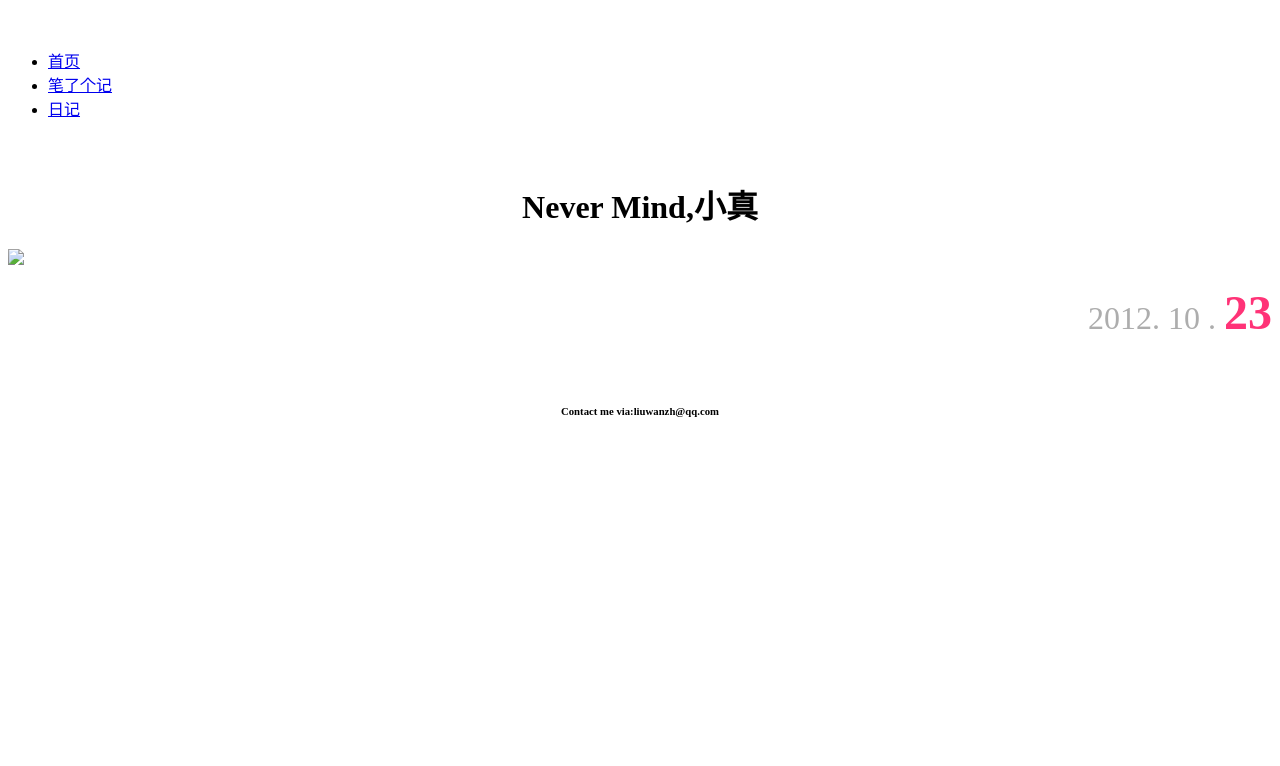
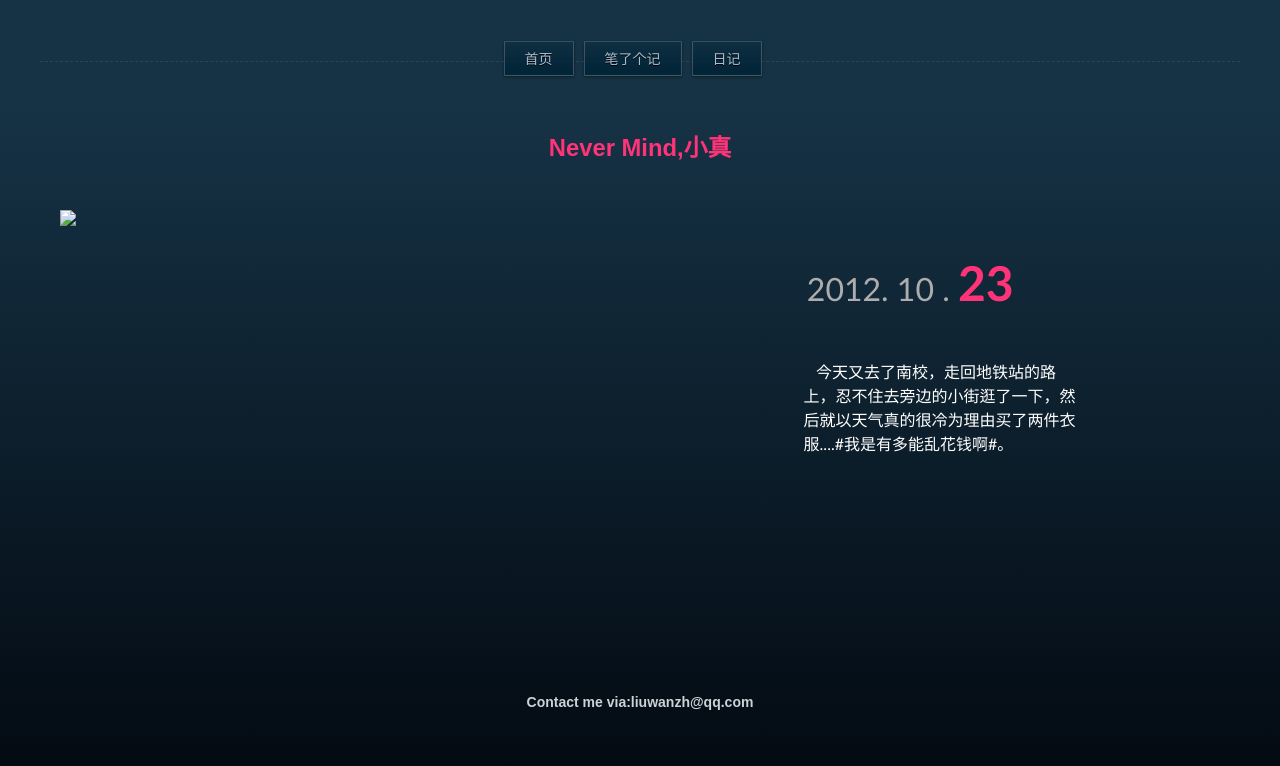
Before and after one commit to liuwanzh/demo, a Jekyll site: the page built from wiki_html/index.html, in a window 1280 px wide. Shown: the top 766 px of the page. Built offline with Jekyll 4.4.1, drawn with Linux system fonts in a browser that asks for light colours; nearby versions of some CDN libraries; library files that are not in the unit come from our copies.

Commit message:
today first

```diff
--- a/_layouts/default.html
+++ b/_layouts/default.html
@@ -2,7 +2,7 @@
 <html>
  　<head>
      <meta http-equiv="content-type" content="text/html; charset=utf-8" />
-     <link rel="stylesheet" type="text/css" href="style.css" />
+     <link rel="stylesheet" type="text/css" href="/demo/style.css" />
    　</head>
 
     　<body>
--- a/wiki_html/1.html
+++ b/wiki_html/1.html
@@ -1,5 +1,5 @@
   <head>
-    <link rel="stylesheet" type="text/css" href="/stylesheet/1.css" />
+    <link rel="stylesheet" type="text/css" href="/demo/stylesheet/1.css" />
 
   </head>
 
```
